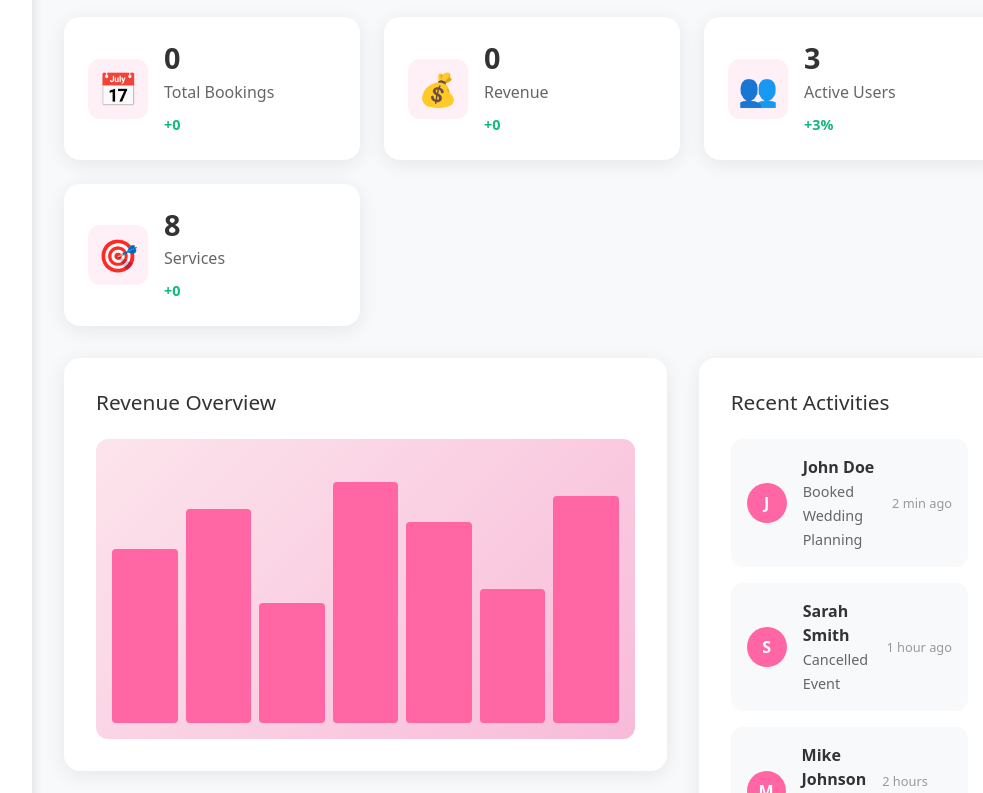
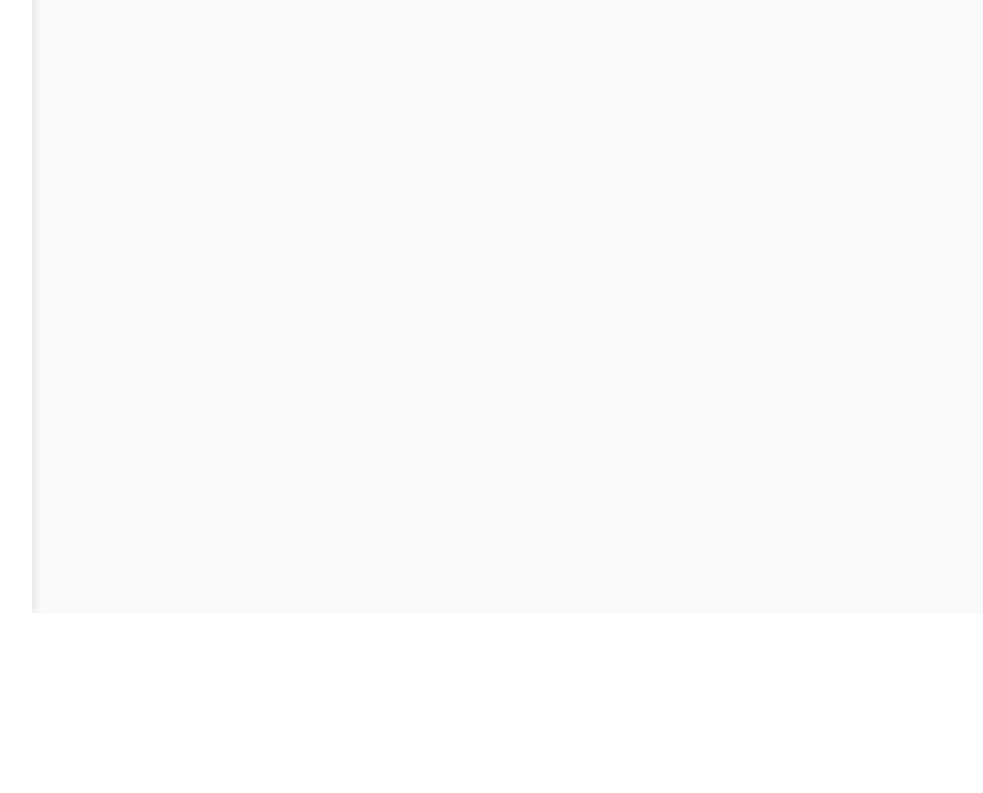
Before and after one commit to VardhanGootla/Royal-Creation, a React (Create React App) app in the folder frontend/: page /admin/dashboard in a window 1280 px wide. Shown: the part 187-980 px from the top of the page, without its empty margins (248-1231 px from the left). After the commit the page ends 800 px from the top, so only its background shows below. Built offline with nearby package versions, Linux system fonts and the light colour scheme.

Commit message:
commented non functional components

```diff
--- a/frontend/src/Admin/AdminDashboard.js
+++ b/frontend/src/Admin/AdminDashboard.js
@@ -31,7 +31,7 @@ function AdminDashboard() {
         >
           <div className="content-area">
             <Routes>
-              <Route path="/" element={<Overview />} />
+              {/* <Route path="/" element={<Overview />} /> */}
               <Route path="/bookings" element={<Bookings />} />
               <Route path="/contacts" element={<Contacts />} />
               <Route path="/users" element={<Users />} />
@@ -95,7 +95,7 @@ function AdminNavbar({ sidebarOpen, setSidebarOpen, onLogout }) {
 // Admin Sidebar Component
 function AdminSidebar({ sidebarOpen, currentPath }) {
   const menuItems = [
-    { path: "/admin/dashboard", icon: "📊", label: "Overview" },
+    // { path: "/admin/dashboard", icon: "📊", label: "Overview" },
     { path: "/admin/dashboard/bookings", icon: "📅", label: "Bookings" },
     { path: "/admin/dashboard/contacts", icon: "📝", label: "Contacts" },
     { path: "/admin/dashboard/users", icon: "👥", label: "Users" },
@@ -123,94 +123,94 @@ function AdminSidebar({ sidebarOpen, currentPath }) {
 }
 
 // Overview Component
-function Overview() {
-  const stats = [
-    { title: "Total Bookings", value: "0", change: "+0", icon: "📅" },
-    { title: "Revenue", value: "0", change: "+0", icon: "💰" },
-    { title: "Active Users", value: "3", change: "+3%", icon: "👥" },
-    { title: "Services", value: "8", change: "+0", icon: "🎯" },
-  ];
-
-  const recentActivities = [
-    { user: "John Doe", action: "Booked Wedding Planning", time: "2 min ago" },
-    { user: "Sarah Smith", action: "Cancelled Event", time: "1 hour ago" },
-    { user: "Mike Johnson", action: "Updated Profile", time: "2 hours ago" },
-    {
-      user: "Emily Davis",
-      action: "Booked Birthday Party",
-      time: "3 hours ago",
-    },
-  ];
-
-  return (
-    <div className="overview-page">
-      <div className="page-header">
-        <h1>Dashboard Overview</h1>
-        <p>Welcome to your admin dashboard</p>
-      </div>
-
-      {/* Stats Cards */}
-      <div className="stats-grid">
-        {stats.map((stat, index) => (
-          <div key={index} className="stat-card">
-            <div className="stat-icon">{stat.icon}</div>
-            <div className="stat-content">
-              <h3>{stat.value}</h3>
-              <p>{stat.title}</p>
-              <span
-                className={`stat-change ${
-                  stat.change.includes("+") ? "positive" : "negative"
-                }`}
-              >
-                {stat.change}
-              </span>
-            </div>
-          </div>
-        ))}
-      </div>
-
-      {/* Charts and Activities */}
-      <div className="overview-content">
-        <div className="chart-section">
-          <div className="section-card">
-            <h3>Revenue Overview</h3>
-            <div className="chart-placeholder">
-              <div className="chart-bars">
-                {[65, 80, 45, 90, 75, 50, 85].map((height, index) => (
-                  <div
-                    key={index}
-                    className="chart-bar"
-                    style={{ height: `${height}%` }}
-                  ></div>
-                ))}
-              </div>
-            </div>
-          </div>
-        </div>
-
-        <div className="activities-section">
-          <div className="section-card">
-            <h3>Recent Activities</h3>
-            <div className="activities-list">
-              {recentActivities.map((activity, index) => (
-                <div key={index} className="activity-item">
-                  <div className="activity-avatar">
-                    {activity.user.charAt(0)}
-                  </div>
-                  <div className="activity-details">
-                    <strong>{activity.user}</strong>
-                    <span>{activity.action}</span>
-                  </div>
-                  <div className="activity-time">{activity.time}</div>
-                </div>
-              ))}
-            </div>
-          </div>
-        </div>
-      </div>
-    </div>
-  );
-}
+// function Overview() {
+//   const stats = [
+//     { title: "Total Bookings", value: "0", change: "+0", icon: "📅" },
+//     { title: "Revenue", value: "0", change: "+0", icon: "💰" },
+//     { title: "Active Users", value: "3", change: "+3%", icon: "👥" },
+//     { title: "Services", value: "8", change: "+0", icon: "🎯" },
+//   ];
+
+//   const recentActivities = [
+//     { user: "John Doe", action: "Booked Wedding Planning", time: "2 min ago" },
+//     { user: "Sarah Smith", action: "Cancelled Event", time: "1 hour ago" },
+//     { user: "Mike Johnson", action: "Updated Profile", time: "2 hours ago" },
+//     {
+//       user: "Emily Davis",
+//       action: "Booked Birthday Party",
+//       time: "3 hours ago",
+//     },
+//   ];
+
+//   return (
+//     <div className="overview-page">
+//       <div className="page-header">
+//         <h1>Dashboard Overview</h1>
+//         <p>Welcome to your admin dashboard</p>
+//       </div>
+
+//       {/* Stats Cards */}
+//       <div className="stats-grid">
+//         {stats.map((stat, index) => (
+//           <div key={index} className="stat-card">
+//             <div className="stat-icon">{stat.icon}</div>
+//             <div className="stat-content">
+//               <h3>{stat.value}</h3>
+//               <p>{stat.title}</p>
+//               <span
+//                 className={`stat-change ${
+//                   stat.change.includes("+") ? "positive" : "negative"
+//                 }`}
+//               >
+//                 {stat.change}
+//               </span>
+//             </div>
+//           </div>
+//         ))}
+//       </div>
+
+//       {/* Charts and Activities */}
+//       <div className="overview-content">
+//         <div className="chart-section">
+//           <div className="section-card">
+//             <h3>Revenue Overview</h3>
+//             <div className="chart-placeholder">
+//               <div className="chart-bars">
+//                 {[65, 80, 45, 90, 75, 50, 85].map((height, index) => (
+//                   <div
+//                     key={index}
+//                     className="chart-bar"
+//                     style={{ height: `${height}%` }}
+//                   ></div>
+//                 ))}
+//               </div>
+//             </div>
+//           </div>
+//         </div>
+
+//         <div className="activities-section">
+//           <div className="section-card">
+//             <h3>Recent Activities</h3>
+//             <div className="activities-list">
+//               {recentActivities.map((activity, index) => (
+//                 <div key={index} className="activity-item">
+//                   <div className="activity-avatar">
+//                     {activity.user.charAt(0)}
+//                   </div>
+//                   <div className="activity-details">
+//                     <strong>{activity.user}</strong>
+//                     <span>{activity.action}</span>
+//                   </div>
+//                   <div className="activity-time">{activity.time}</div>
+//                 </div>
+//               ))}
+//             </div>
+//           </div>
+//         </div>
+//       </div>
+//     </div>
+//   );
+// }
 
 // Bookings Component
 function Bookings() {
--- a/frontend/src/components/SignIn.js
+++ b/frontend/src/components/SignIn.js
@@ -8,7 +8,7 @@ function SignIn() {
     email: '',
     password: ''
   });
-  const [rememberMe, setRememberMe] = useState(false);
+  // const [rememberMe, setRememberMe] = useState(false);
   const navigate = useNavigate();
   const { login } = useAuth();
 
@@ -49,7 +49,7 @@ function SignIn() {
   // Add the missing handleAdminLogin function
   const handleAdminLogin = () => {
     if (formData.email === 'admin@gmail.com' && formData.password === '123456') {
-      navigate('/admin/dashboard');
+      navigate('/admin/dashboard/bookings');
     } else {
       alert('Invalid admin credentials. Use username: admin, password: pass');
     }
@@ -117,7 +117,7 @@ function SignIn() {
               <p>Sign in to your Royal Creation account</p>
             </div>
 
-            {/* Social Login Buttons */}
+            {/* Social Login Buttons
             <div className="social-login">
               <button className="social-btn google-btn">
                 <svg width="18" height="18" viewBox="0 0 24 24">
@@ -139,7 +139,7 @@ function SignIn() {
 
             <div className="divider">
               <span>or continue with email</span>
-            </div>
+            </div> */}
 
             {/* SignIn Form */}
             <form onSubmit={handleSubmit} className="signin-form">
@@ -171,7 +171,7 @@ function SignIn() {
                 />
               </div>
 
-              <div className="form-options">
+              {/* <div className="form-options">
                 <label className="checkbox-label">
                   <input
                     type="checkbox"
@@ -185,7 +185,7 @@ function SignIn() {
                 <Link to="/forgot-password" className="forgot-link">
                   Forgot Password?
                 </Link>
-              </div>
+              </div> */}
 
               <button type="submit" className="signin-btn">
                 Sign In
--- a/frontend/src/components/SignUp.js
+++ b/frontend/src/components/SignUp.js
@@ -61,12 +61,12 @@ function SignUp() {
     }
   };
 
-  const pinkTheme = {
-    primary: 'rgb(255, 102, 163)',
-    primaryHover: '#e60073',
-    primaryLight: 'rgba(255, 102, 163, 0.1)',
-    primaryLighter: 'rgba(255, 102, 163, 0.05)'
-  };
+  // const pinkTheme = {
+  //   primary: 'rgb(255, 102, 163)',
+  //   primaryHover: '#e60073',
+  //   primaryLight: 'rgba(255, 102, 163, 0.1)',
+  //   primaryLighter: 'rgba(255, 102, 163, 0.05)'
+  // };
 
   return (
     <div className="signin-container">
@@ -128,7 +128,7 @@ function SignUp() {
             </div>
 
             {/* Social SignUp Buttons */}
-            <div className="social-login">
+            {/* <div className="social-login">
               <button className="social-btn google-btn">
                 <svg width="18" height="18" viewBox="0 0 24 24">
                   <path fill="#4285F4" d="M22.56 12.25c0-.78-.07-1.53-.2-2.25H12v4.26h5.92c-.26 1.37-1.04 2.53-2.21 3.31v2.77h3.57c2.08-1.92 3.28-4.74 3.28-8.09z"/>
@@ -149,7 +149,7 @@ function SignUp() {
 
             <div className="divider">
               <span>or sign up with email</span>
-            </div>
+            </div> */}
 
             {/* SignUp Form */}
             <form onSubmit={handleSubmit} className="signin-form">
--- a/frontend/src/landing_page/Navbar.js
+++ b/frontend/src/landing_page/Navbar.js
@@ -128,9 +128,9 @@ function Navbar() {
               <li className="nav-item">
                 <Link className={`nav-link ${location.pathname === '/about' ? 'active' : ''}`} to="/about" style={navLinkStyle}>About</Link>
               </li>
-              <li className="nav-item">
+              {/* <li className="nav-item">
                 <Link className={`nav-link ${location.pathname === '/services' ? 'active' : ''}`} to="/services" style={navLinkStyle}>Services</Link>
-              </li>
+              </li> */}
               <li className="nav-item">
                 <Link className={`nav-link ${location.pathname === '/weddings' ? 'active' : ''}`} to="/weddings" style={navLinkStyle}>Weddings</Link>
               </li>
```
Also changed, not shown: 1 other file (tests, documents, lock files or other folders).
